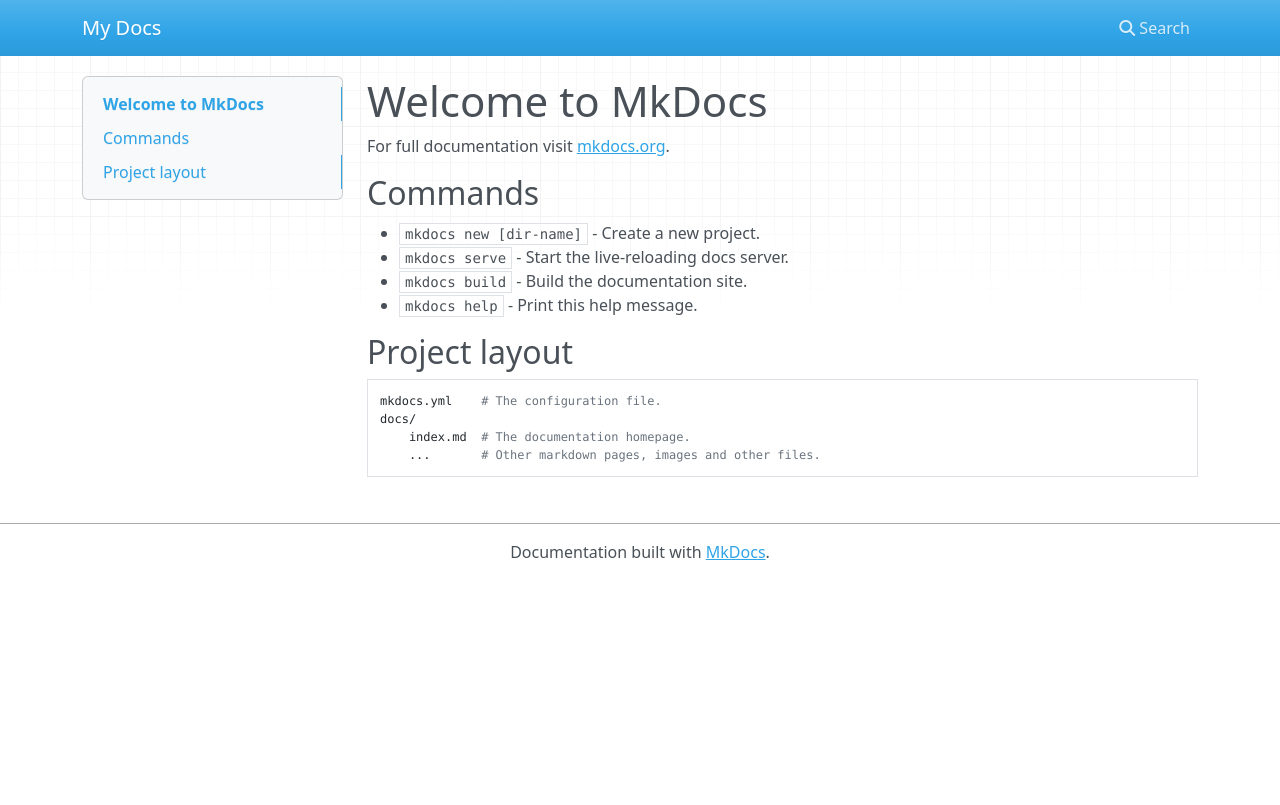
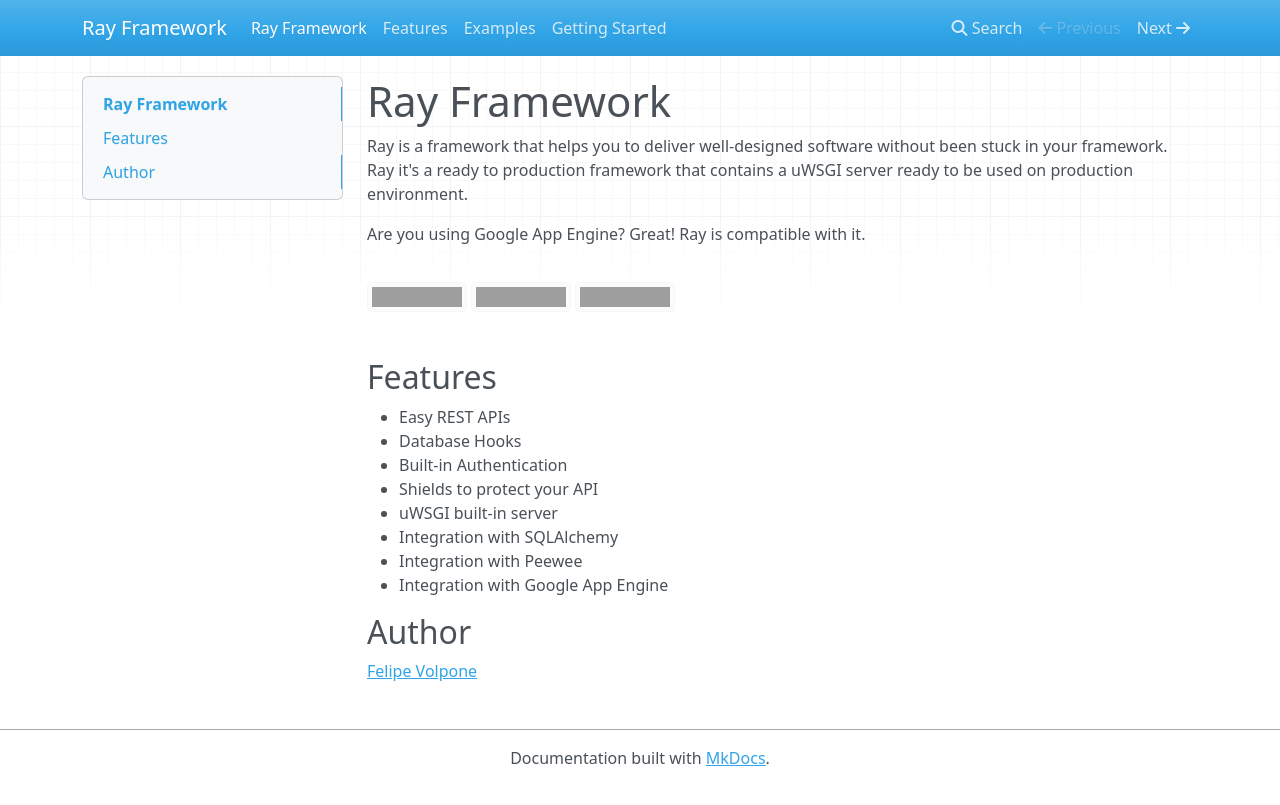
Before and after one commit to rayframework/rayframework.github.io, an MkDocs documentation site: the page built from docs/index.md, in a window 1280 px wide. Shown: the top 805 px of the page. Built offline with MkDocs 1.6.1, drawn with Linux system fonts in a browser that asks for light colours; nearby versions of some CDN libraries; grey boxes are pictures that could not be loaded.

Commit message:
Writing documentation

```diff
--- /dev/null
+++ b/docs/getting_started.md
@@ -0,0 +1,4 @@
+# Getting Started
+
+
+## Building our first application with Ray
--- a/docs/index.md
+++ b/docs/index.md
@@ -1,17 +1,24 @@
-# Welcome to MkDocs
+# Ray Framework
 
-For full documentation visit [mkdocs.org](http://mkdocs.org).
+Ray is a framework that helps you to deliver well-designed software without been stuck in your framework. Ray it's a ready to production framework that contains a uWSGI server ready to be used on production environment.
 
-## Commands
+Are you using Google App Engine? Great! Ray is compatible with it.
 
-* `mkdocs new [dir-name]` - Create a new project.
-* `mkdocs serve` - Start the live-reloading docs server.
-* `mkdocs build` - Build the documentation site.
-* `mkdocs help` - Print this help message.
+[![Build Status](https://travis-ci.org/felipevolpone/ray.svg?branch=master)](https://travis-ci.org/felipevolpone/ray)
+[![Coverage Status](https://coveralls.io/repos/felipevolpone/ray/badge.svg?branch=master&service=github)](https://coveralls.io/github/felipevolpone/ray?branch=master)
+[![Code Climate](https://codeclimate.com/github/felipevolpone/ray/badges/gpa.svg)](https://codeclimate.com/github/felipevolpone/ray)
 
-## Project layout
+## Features
 
-    mkdocs.yml    # The configuration file.
-    docs/
-        index.md  # The documentation homepage.
-        ...       # Other markdown pages, images and other files.
+* Easy REST APIs
+* Database Hooks
+* Built-in Authentication
+* Shields to protect your API
+* uWSGI built-in server
+* Integration with SQLAlchemy
+* Integration with Peewee
+* Integration with Google App Engine
+
+## Author
+
+[Felipe Volpone](https://twitter.com/felipevolpone)
--- a/mkdocs.yml
+++ b/mkdocs.yml
@@ -1 +1 @@
-site_name: My Docs
+site_name: Ray Framework
```
Also changed, not shown: docs/documentation.md (added, +161 -0 lines), docs/examples.md (added, +8 -0 lines), site/index.html.
